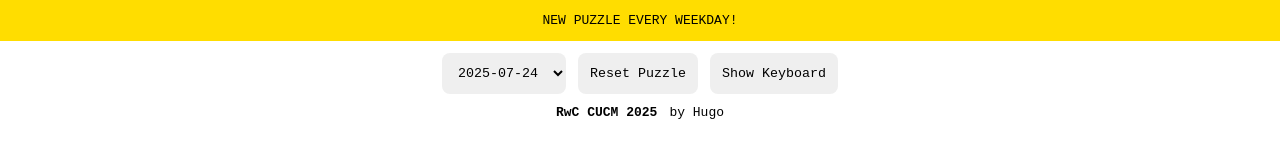
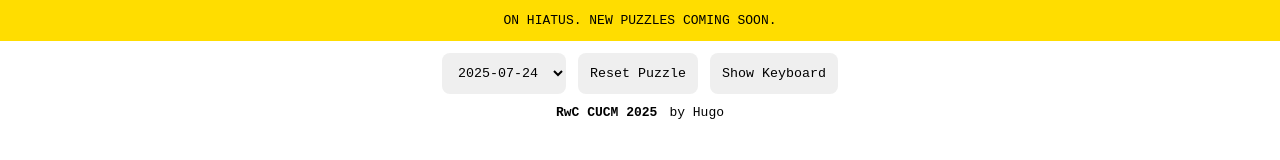
Before and after one commit to hugolynch/echo, a Svelte app: page / in a window 1280 px wide. Shown: the top 160 px of the page. Built offline with nearby package versions, Linux system fonts and the light colour scheme.

Commit message:
Update banner

```diff
--- a/src/App.svelte
+++ b/src/App.svelte
@@ -3,7 +3,7 @@
 </script>
 
 <div class="banner">
-  <p>New puzzle every weekday!</p>
+  <p>On Hiatus. New puzzles coming soon.</p>
 </div>
 
 <Board />
```
